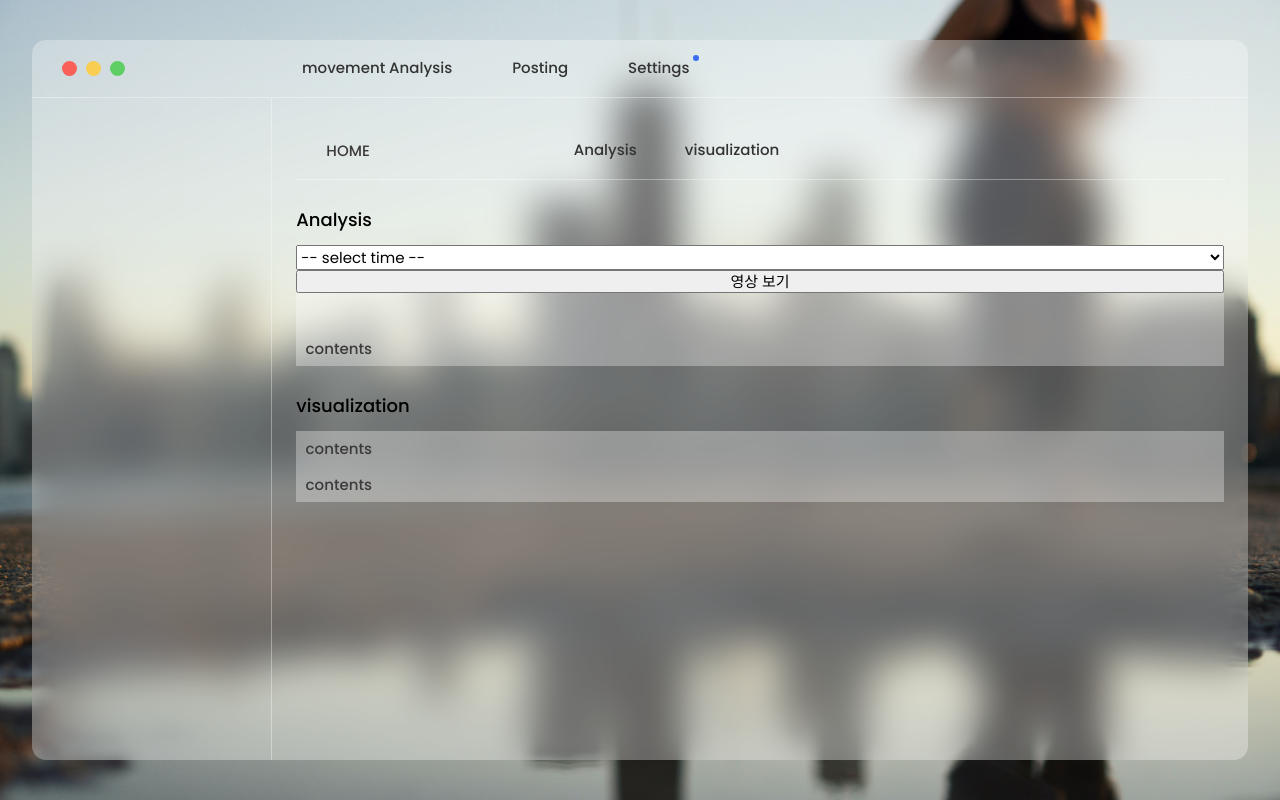
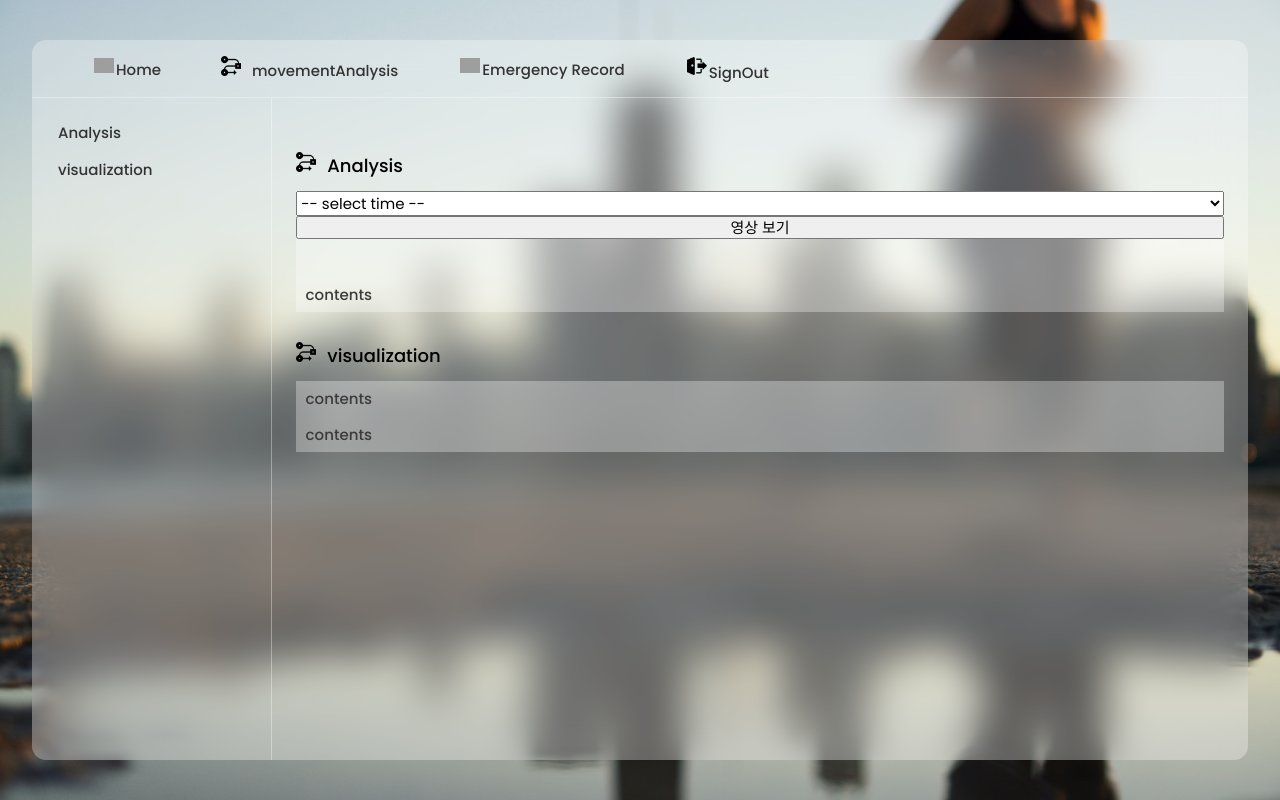
Before and after one commit to 2022-SMHRD-KDT-BigData-3/CATSEYE, a Java web app: the page made by SpringTEST2/src/main/webapp/movement Analysis.jsp in a window 1280 px wide. Run offline with Spring Boot 4, a stand-in JSP engine, Linux system fonts and the light colour scheme; the project's own start-up code is not run, and a stand-in starts its controllers and pages; some libraries are stand-ins or nearby versions; grey boxes are pictures that could not be loaded.

Commit message:
commit 10:27
posting/intro.jsp 사용할 예정

```diff
--- a/SpringTEST2/src/main/webapp/movement Analysis.jsp
+++ b/SpringTEST2/src/main/webapp/movement Analysis.jsp
@@ -63,39 +63,32 @@ function goUpdate(idx){
 
    <div class="app">
       <div class="header" >
-         <div class="menu-circle"></div>
          <div class="header-menu">
-            <a class="menu-link is-active" href="movement Analysis.jsp">movement Analysis</a>
-            <a class="menu-link" href="posting.jsp">Posting</a>
-            <a class="menu-link notify" href="#">Settings</a>
+            <a href="Main.jsp" style="text-decoration-line: none;"><img src="./resources/img/home.png" style="width: 20px; margin:2px;">Home</a>
+				<a class="menu-link is-active" href="movement Analysis.jsp" style="text-decoration-line: none;"><img src="./resources/img/Analysis.png" style="width: 20px; margin-right:11px;">movementAnalysis</a>
+				<a class="menu-link" href="posting.jsp" style="text-decoration-line: none;"><img src="./resources/img/posting.png" style="width: 20px; margin:2px;">Emergency Record</a>
+				<a class="menu-link" href="intro.jsp" style="text-decoration-line: none;"><img src="./resources/img/signout.png" style="width: 20px; margin:2px;">SignOut</a>
          </div>
 
-         <div class="search-bar"></div>
-         <div class="header-profile"> </div>
 
       </div>
+
+
       	<div class="wrapper">
 			<div class="left-side">
 				<div class="side-wrapper">
-               <div class="side-title"></div>
-               <div class="side-menu"></div>
+					<div class="side-title">Analysis</div>
 				</div>
 				<div class="side-wrapper">
-               <div class="side-title"></div>
-               <div class="side-menu"></div>
+					<div class="side-title">visualization</div>
 				</div>
 			</div>
+
          <div class="main-container">
-            <div class="main-header">
-               <a class="menu-link-main" href="Main.jsp">HOME</a>
-               <div class="header-menu">
-               <a class="main-header-link is-active" href="#">Analysis</a>
-               <a class="main-header-link is-active" href="#">visualization</a>
-            </div>
-         </div>
+
             <!-- 분석 -->
             <div class="content-section">
-            <div class="content-section-title">Analysis</div>
+            <div class="content-section-title"><img src="./resources/img/Analysis.png" style="width: 20px; margin-right:11px;">Analysis</div>
           	<select class="normal name" name="MBR_SHOP">
   	<option value='' selected>-- select time --</option>
   	<option value='1' id="1">2022-06-05 21:00 ~ 21:01</option>
@@ -105,7 +98,7 @@ function goUpdate(idx){
   	<option value='5' id="1">2022-06-05 21:04 ~ 21:05</option>
   	</select>
 
-              	<button onclick='ff()'>영상 보기</button>
+              	<button class="btn btn-default" onclick='ff()'>영상 보기</button>
             <div class="content-wrapper" id='f'>
             <!-- 시간 보일곳 -->
             </div>
@@ -117,7 +110,7 @@ function goUpdate(idx){
 
 			<!-- 결과 -->
             <div class="content-section">
-            <div class="content-section-title">visualization</div>
+            <div class="content-section-title"><img src="./resources/img/Analysis.png" style="width: 20px; margin-right:11px;">visualization</div>
             <div class="content-wrapper">contents</div>
 			<div class="content-wrapper">contents</div>
 			</div>
--- a/SpringTEST2/src/main/webapp/resources/CSS/Main.css
+++ b/SpringTEST2/src/main/webapp/resources/CSS/Main.css
@@ -327,13 +327,7 @@ img {
   font-size: 11px;
 }
 
-.main-header {
-  display: flex;
-  align-items: center;
-  border-bottom: 1px solid var(--border-color);
-  height: 58px;
-  flex-shrink: 0;
-}
+
 .main-header .header-menu {
   margin-left: 150px;
 }
--- a/SpringTEST2/src/main/webapp/resources/CSS/acordian.css
+++ b/SpringTEST2/src/main/webapp/resources/CSS/acordian.css
@@ -13,6 +13,7 @@
   cursor: pointer;
   font-size: 14px;
   border-bottom: 1px solid #dddddd;
+  margin: 14px;
 
 }
 
@@ -33,6 +34,7 @@
     overflow: hidden;
   font-size: 14px;
   padding: 27px 0;
+  margin: 24px;
 }
 
 .anw::before {
```
Also changed, not shown: SpringTEST2/src/main/webapp/Main.jsp (+14 -10 lines), SpringTEST2/src/main/webapp/posting.jsp (+23 -15 lines), SpringTEST2/src/main/webapp/resources/CSS/posting.css (line endings or trailing spaces), SpringTEST2/src/main/webapp/resources/JS/posting.js (line endings or trailing spaces). Lines whose indentation alone changed are shown as unchanged.
